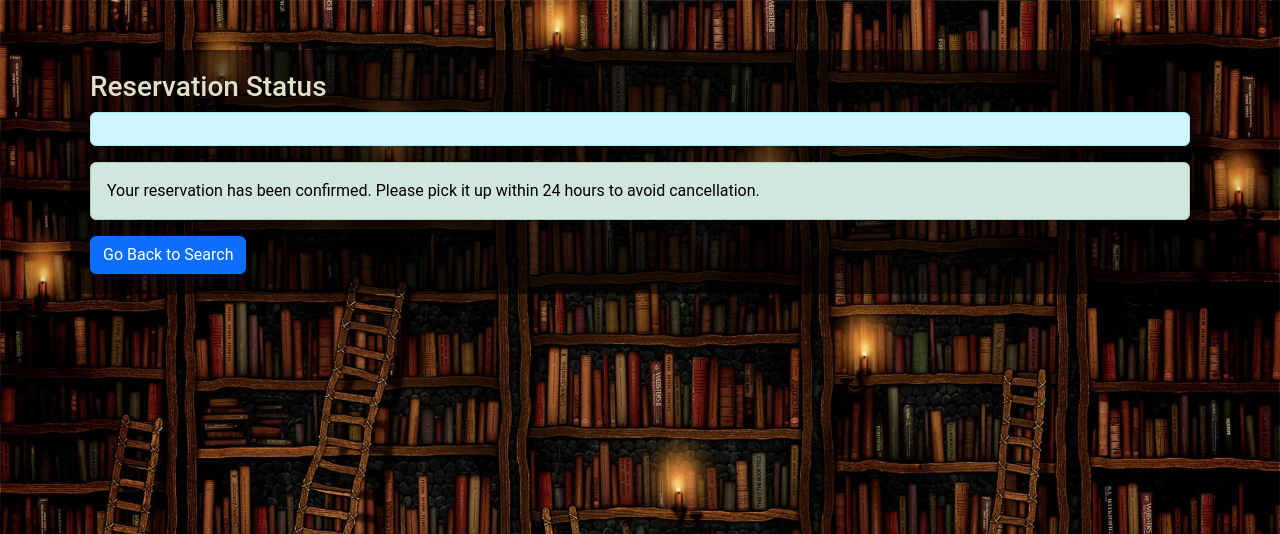
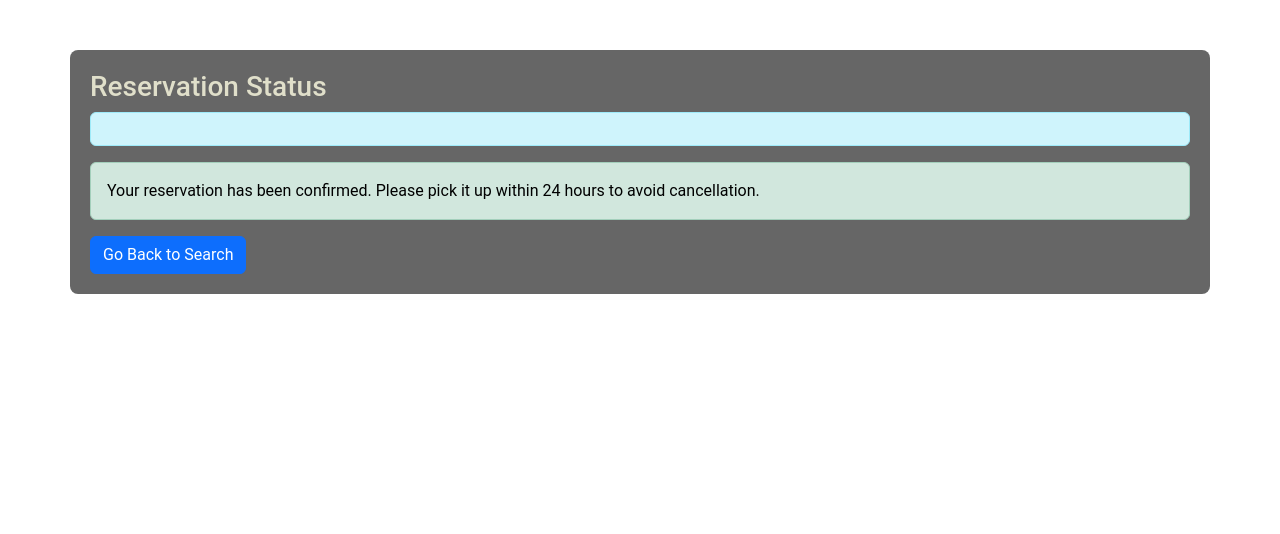
Before and after one commit to basil-the-py-developer/AI-Library, a Flask app: template templates/reservation_result.html in a window 1280 px wide. Shown: the top 534 px of the page. Run offline with Flask 3, Linux system fonts and the light colour scheme; the template is opened without the code that fills it, so the values that code supplies are empty; some libraries are stand-ins or nearby versions.

Commit message:
Update reservation_result.html

```diff
--- a/templates/reservation_result.html
+++ b/templates/reservation_result.html
@@ -10,7 +10,6 @@
     <link rel="icon" type="image/x-icon" href="{{ url_for('static', filename='favicon.ico') }}">
     <style>
         body {
-            background: url('/static/back.jpg') no-repeat center center fixed; /* Add background image */
             background-size: cover; /* Ensure the background covers the entire screen */
             color: #E0DFCA; /* Light color for text for contrast */
             font-family: 'Roboto', sans-serif;
```
